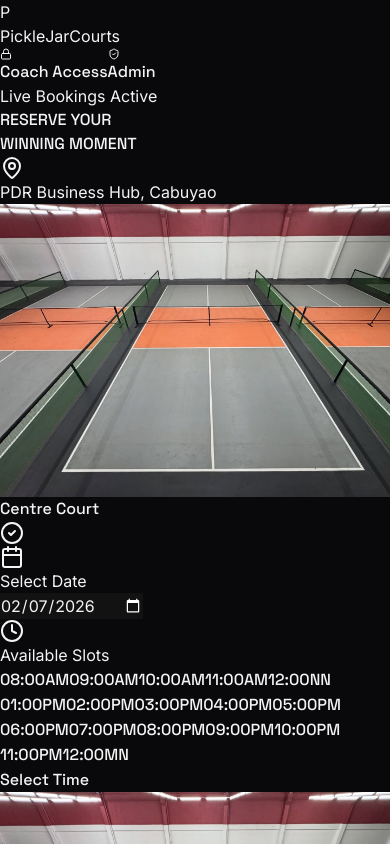
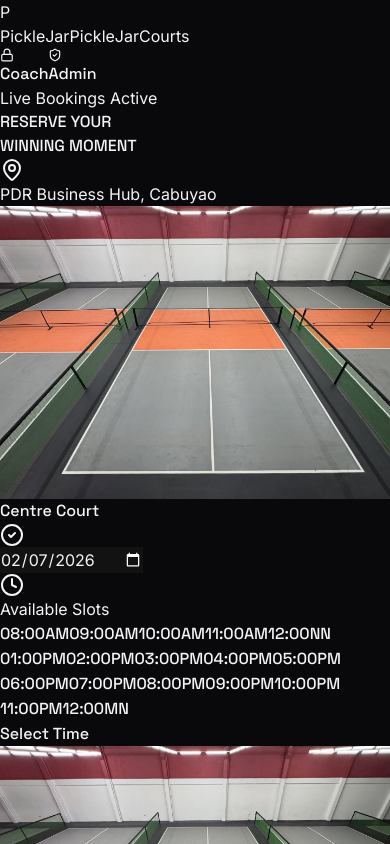
Before and after one commit to jeysi05/pickle-jar-courts, a React (Vite) app: page / in a window 390 px wide. Shown: the top 844 px of the page. Built offline with nearby package versions, Linux system fonts and the light colour scheme; no server answers; the database is empty.

Commit message:
change mobile view layout

```diff
--- a/src/App.jsx
+++ b/src/App.jsx
@@ -44,45 +44,47 @@ function App() {
 
         {/* NAVBAR */}
 <nav className="border-b border-white/5 backdrop-blur-sm sticky top-0 z-50 bg-zinc-950/80">
-          <div className="max-w-7xl mx-auto px-6 h-20 flex items-center justify-between">
-            <div className="flex items-center gap-3">
-              {/* Logo Icon */}
+  <div className="max-w-7xl mx-auto px-4 h-20 flex items-center justify-between">
+
+    {/* LOGO SECTION */}
+    <div className="flex items-center gap-2">
       <div className={`h-10 w-10 rounded-lg flex items-center justify-center shadow-[0_0_15px_rgba(163,230,53,0.3)] ${isCoachMode ? 'bg-yellow-400' : 'bg-lime-400'}`}>
         <span className="text-zinc-950 font-black text-xl">P</span>
       </div>
-
-              {/* --- NAME CHANGE: PickleJarCourts --- */}
-              <span className="font-bold text-white text-xl tracking-tight hidden sm:block">
-                Pickle<span className={isCoachMode ? 'text-yellow-400' : 'text-lime-400'}>JarCourts</span>
-                {isCoachMode && <span className="ml-2 text-[10px] bg-yellow-500/20 text-yellow-400 px-2 py-0.5 rounded uppercase tracking-widest border border-yellow-500/30">Coach Portal</span>}
+      {/* Shorten name on mobile, show full on desktop */}
+      <span className="font-bold text-white text-lg tracking-tight">
+        <span className="md:hidden">Pickle<span className={isCoachMode ? 'text-yellow-400' : 'text-lime-400'}>Jar</span></span>
+        <span className="hidden md:inline">Pickle<span className={isCoachMode ? 'text-yellow-400' : 'text-lime-400'}>JarCourts</span></span>
       </span>
     </div>
 
-            <div className="flex gap-4">
+    {/* BUTTONS SECTION */}
+    <div className="flex gap-3">
 
-              {/* COACH BUTTONS */}
+      {/* COACH BUTTON: Visible on Mobile now (Icon only) */}
       {isCoachMode ? (
          <button
            onClick={handleExitCoachMode}
-                   className="flex items-center gap-2 text-xs font-bold text-red-400 hover:text-red-300 transition-colors uppercase tracking-widest bg-red-500/10 px-4 py-2 rounded-full border border-red-500/20"
+           className="flex items-center gap-2 text-xs font-bold text-red-400 bg-red-500/10 px-3 py-2 rounded-full border border-red-500/20"
          >
-                   <LogOut size={12} /> Exit Coach View
+           <LogOut size={14} /> <span className="hidden md:inline">EXIT</span>
          </button>
       ) : (
         <button
           onClick={handleCoachLogin}
-                  className="hidden md:flex items-center gap-2 text-xs font-bold text-zinc-500 hover:text-yellow-400 transition-colors uppercase tracking-widest"
+          // REMOVED 'hidden' class here so it shows on mobile
+          className="flex items-center gap-2 text-xs font-bold text-zinc-500 hover:text-yellow-400 transition-colors uppercase tracking-widest bg-zinc-900/50 px-3 py-2 rounded-lg border border-white/5"
         >
-                  <Lock size={12} /> Coach Access
+          <Lock size={14} /> <span className="hidden md:inline">Coach</span>
         </button>
       )}
 
       {/* ADMIN BUTTON */}
       <button
         onClick={() => setIsAdminMode(true)}
-                className="text-xs font-bold text-zinc-500 hover:text-lime-400 transition-colors uppercase tracking-widest flex items-center gap-2"
+        className="text-xs font-bold text-zinc-500 hover:text-lime-400 transition-colors uppercase tracking-widest flex items-center gap-2 bg-zinc-900/50 px-3 py-2 rounded-lg border border-white/5"
       >
-                <ShieldCheck size={12} /> Admin
+        <ShieldCheck size={14} /> <span className="hidden md:inline">Admin</span>
       </button>
     </div>
   </div>
--- a/src/components/CourtCard.jsx
+++ b/src/components/CourtCard.jsx
@@ -13,9 +13,9 @@ const TIME_SLOTS = [
 
 // --- PRICING CONFIGURATION ---
 const RATES = {
-  STANDARD: 300, // Regular Price
-  COACH: 250,    // Coach Price
-  PROMO_BUNDLE: 1000, // 3 Slots for 1000 (Regular only)
+  STANDARD: 300,
+  COACH: 250,
+  PROMO_BUNDLE: 1000,
 };
 
 export default function CourtCard({ courtName, image, isCoachMode }) {
@@ -46,22 +46,10 @@ export default function CourtCard({ courtName, image, isCoachMode }) {
     }
   };
 
-  // --- THE PRICING ENGINE ---
   const calculateTotal = () => {
     const count = selectedSlots.length;
-
-    // 1. IF COACH: Flat rate of 250 per hour
-    if (isCoachMode) {
-      return count * RATES.COACH;
-    }
-
-    // 2. IF REGULAR: Check for "3 for 1000" Promo
-    // (Logic: If exactly 3 slots, 1000. Otherwise standard rate)
-    if (count === 3) {
-      return RATES.PROMO_BUNDLE;
-    }
-
-    // 3. STANDARD CALCULATION
+    if (isCoachMode) return count * RATES.COACH;
+    if (count === 3) return RATES.PROMO_BUNDLE;
     return count * RATES.STANDARD;
   };
 
@@ -70,12 +58,11 @@ export default function CourtCard({ courtName, image, isCoachMode }) {
   return (
     <div className={`relative w-full max-w-sm mx-auto bg-zinc-900 border rounded-3xl shadow-2xl overflow-hidden flex flex-col transition-all duration-300 group hover:-translate-y-1 ${isCoachMode ? 'border-yellow-500/30 hover:border-yellow-400' : 'border-zinc-800 hover:border-lime-500/50'}`}>
 
-      {/* 1. Header Image */}
-      <div className="h-44 relative overflow-hidden shrink-0">
+      {/* 1. Header Image (Shorter on Mobile: h-36) */}
+      <div className="h-36 md:h-44 relative overflow-hidden shrink-0">
         <div className="absolute inset-0 bg-gradient-to-t from-zinc-900 via-transparent to-transparent z-10" />
         <img src={image} alt={courtName} className="w-full h-full object-cover"/>
 
-        {/* Coach Badge on Card */}
         {isCoachMode && (
           <div className="absolute top-3 right-3 z-20 bg-yellow-500 text-black text-[10px] font-black px-2 py-1 rounded uppercase tracking-widest shadow-lg">
             Coach Rate
@@ -83,18 +70,15 @@ export default function CourtCard({ courtName, image, isCoachMode }) {
         )}
 
         <div className="absolute bottom-3 left-5 z-20">
-          <h2 className="text-white text-2xl font-bold tracking-tight flex items-center gap-2">
+          <h2 className="text-white text-xl md:text-2xl font-bold tracking-tight flex items-center gap-2">
             {courtName}
             <CheckCircle2 className={`w-5 h-5 ${isCoachMode ? 'text-yellow-400' : 'text-lime-400'}`} />
           </h2>
         </div>
       </div>
 
-      {/* 2. Date Selection */}
-      <div className="px-5 pt-4">
-        <label className="flex items-center gap-2 text-[10px] font-bold text-zinc-500 uppercase tracking-widest mb-2">
-          <Calendar className={`w-3 h-3 ${isCoachMode ? 'text-yellow-400' : 'text-lime-400'}`} /> Select Date
-        </label>
+      {/* 2. Date Selection (Compact Padding) */}
+      <div className="px-4 pt-3 md:px-5 md:pt-4">
         <div className="relative">
           <input
             type="date"
@@ -104,26 +88,28 @@ export default function CourtCard({ courtName, image, isCoachMode }) {
               setSelectedSlots([]);
             }}
             style={{ colorScheme: 'dark' }}
-            className={`w-full bg-zinc-800 border text-white text-sm font-bold rounded-xl px-4 py-3 focus:outline-none focus:ring-1 transition-all cursor-pointer hover:bg-zinc-700 ${isCoachMode ? 'border-zinc-700 focus:border-yellow-400 focus:ring-yellow-400' : 'border-zinc-700 focus:border-lime-500 focus:ring-lime-500'}`}
+            // Changed: smaller text on mobile (text-xs), tighter padding (py-2)
+            className={`w-full bg-zinc-950 border text-white text-xs md:text-sm font-bold rounded-xl px-4 py-2.5 md:py-3 focus:outline-none focus:ring-1 transition-all cursor-pointer hover:bg-zinc-800 ${isCoachMode ? 'border-zinc-700 focus:border-yellow-400 focus:ring-yellow-400' : 'border-zinc-700 focus:border-lime-500 focus:ring-lime-500'}`}
           />
         </div>
       </div>
 
-      {/* 3. Time Slots Grid */}
-      <div className="px-5 py-4">
-        <div className="flex items-center justify-between mb-3">
-          <label className="flex items-center gap-2 text-[10px] font-bold text-zinc-500 uppercase tracking-widest">
+      {/* 3. Time Slots Grid (4 Columns on Mobile) */}
+      <div className="px-4 py-3 md:px-5 md:py-4">
+        <div className="flex items-center justify-between mb-2">
+          <label className="flex items-center gap-2 text-[9px] md:text-[10px] font-bold text-zinc-500 uppercase tracking-widest">
             <Clock className={`w-3 h-3 ${isCoachMode ? 'text-yellow-400' : 'text-lime-400'}`} /> Available Slots
           </label>
 
           {selectedSlots.length > 0 && (
-            <span className={`text-[10px] font-mono font-bold animate-pulse ${isCoachMode ? 'text-yellow-400' : 'text-lime-400'}`}>
+            <span className={`text-[9px] md:text-[10px] font-mono font-bold animate-pulse ${isCoachMode ? 'text-yellow-400' : 'text-lime-400'}`}>
               {selectedSlots.length} Selected
             </span>
           )}
         </div>
 
-        <div className="grid grid-cols-3 gap-2 w-full">
+        {/* CHANGE: grid-cols-4 on mobile (tight fit), grid-cols-3 on desktop */}
+        <div className="grid grid-cols-4 md:grid-cols-3 gap-1.5 md:gap-2 w-full">
           {TIME_SLOTS.map((slot, index) => {
             const isTaken = bookedTimes.includes(slot);
             const isSelected = selectedSlots.includes(slot);
@@ -133,18 +119,20 @@ export default function CourtCard({ courtName, image, isCoachMode }) {
                 key={index}
                 disabled={isTaken}
                 onClick={() => toggleSlot(slot)}
+                // Changed: text-[9px] for mobile to fit in 4 cols
                 className={`
-                  relative py-2 px-1 rounded-lg text-[10px] font-bold transition-all border
+                  relative py-2 rounded-lg text-[9px] md:text-[10px] font-bold transition-all border
                   ${isTaken
                     ? 'bg-zinc-900 text-zinc-700 border-zinc-800 line-through cursor-not-allowed'
                     : isSelected
                       ? isCoachMode
                         ? 'bg-yellow-400 text-black border-yellow-400 shadow-[0_0_15px_rgba(250,204,21,0.5)] scale-105 z-10'
                         : 'bg-lime-400 text-black border-lime-400 shadow-[0_0_15px_rgba(163,230,53,0.5)] scale-105 z-10'
-                      : `bg-zinc-800 text-zinc-300 border-zinc-700 hover:text-white hover:bg-zinc-700 ${isCoachMode ? 'hover:border-yellow-400' : 'hover:border-lime-400'}`
+                      : `bg-zinc-800 text-zinc-400 border-zinc-700 hover:text-white hover:bg-zinc-700 ${isCoachMode ? 'hover:border-yellow-400' : 'hover:border-lime-400'}`
                   }
                 `}
               >
+                {/* Remove the space (08:00 AM -> 08:00AM) to save width */}
                 {slot.replace(" ", "")}
               </button>
             );
@@ -153,17 +141,17 @@ export default function CourtCard({ courtName, image, isCoachMode }) {
       </div>
 
       {/* 4. Footer */}
-      <div className="p-5 mt-auto border-t border-white/5 bg-zinc-900/50">
+      <div className="p-4 md:p-5 mt-auto border-t border-white/5 bg-zinc-900/50">
         <button
           disabled={selectedSlots.length === 0}
           onClick={() => setIsModalOpen(true)}
           className={`
-            w-full py-4 rounded-xl font-bold uppercase tracking-widest text-xs transition-all duration-300
+            w-full py-3 md:py-4 rounded-xl font-bold uppercase tracking-widest text-[10px] md:text-xs transition-all duration-300
             flex items-center justify-center gap-2
             ${selectedSlots.length > 0
               ? isCoachMode
-                ? 'bg-yellow-400 text-black hover:bg-yellow-300 hover:shadow-[0_0_20px_-5px_rgba(250,204,21,0.6)] transform active:scale-[0.98]'
-                : 'bg-lime-400 text-black hover:bg-lime-300 hover:shadow-[0_0_20px_-5px_rgba(163,230,53,0.6)] transform active:scale-[0.98]'
+                ? 'bg-yellow-400 text-black hover:bg-yellow-300 transform active:scale-[0.98]'
+                : 'bg-lime-400 text-black hover:bg-lime-300 transform active:scale-[0.98]'
               : 'bg-zinc-800 text-zinc-500 cursor-not-allowed border border-zinc-700'
             }
           `}
@@ -172,11 +160,12 @@ export default function CourtCard({ courtName, image, isCoachMode }) {
             <div className="flex items-center justify-between w-full px-2">
                <span className="flex flex-col text-left leading-none">
                  <span>CONFIRM</span>
-                 {isCoachMode && <span className="text-[9px] opacity-70">COACH RATE APPLIED</span>}
-                 {!isCoachMode && selectedSlots.length === 3 && <span className="text-[9px] opacity-70">PROMO APPLIED</span>}
+                 <span className="text-[9px] opacity-70 hidden md:block">
+                   {isCoachMode ? "COACH RATE" : selectedSlots.length === 3 ? "PROMO APPLIED" : "STANDARD RATE"}
+                 </span>
                </span>
                <div className="flex items-center gap-1">
-                 <span className="text-lg font-black">₱{totalPrice}</span>
+                 <span className="text-base md:text-lg font-black">₱{totalPrice}</span>
                  <ChevronRight className="w-4 h-4" />
                </div>
             </div>
```
Lines whose indentation alone changed are shown as unchanged.
